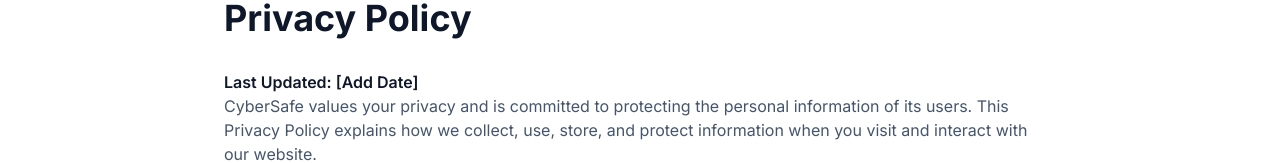
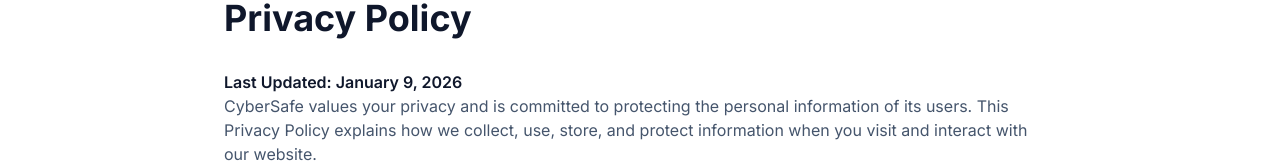
Before and after one commit to harshcodershive/cyber-safe, a React (Vite) app: page /privacy-policy in a window 1280 px wide. Shown: the part 131-294 px from the top of the page. Built offline with nearby package versions, Linux system fonts and the light colour scheme.

Commit message:
update date from policiy

```diff
--- a/src/pages/PrivacyPolicy.jsx
+++ b/src/pages/PrivacyPolicy.jsx
@@ -6,7 +6,7 @@
                 <h1 className="text-4xl font-bold text-slate-900 mb-8">Privacy Policy</h1>
 
                 <div className="prose prose-lg text-slate-600 max-w-none">
-                    <p className="font-semibold text-slate-900">Last Updated: [Add Date]</p>
+                    <p className="font-semibold text-slate-900">Last Updated: January 9, 2026</p>
                     <p>
                         CyberSafe values your privacy and is committed to protecting the personal information of its users. This Privacy Policy explains how we collect, use, store, and protect information when you visit and interact with our website.
                     </p>
--- a/src/pages/TermsOfService.jsx
+++ b/src/pages/TermsOfService.jsx
@@ -6,7 +6,7 @@
                 <h1 className="text-4xl font-bold text-slate-900 mb-8">Terms of Service</h1>
 
                 <div className="prose prose-lg text-slate-600 max-w-none">
-                    <p className="font-semibold text-slate-900">Last Updated: [Add Date]</p>
+                    <p className="font-semibold text-slate-900">Last Updated: January 9, 2026</p>
                     <p>
                         Welcome to CyberSafe. These Terms of Service (“Terms”) govern your access to and use of the CyberSafe website. By accessing or using this website, you agree to comply with and be bound by these Terms. If you do not agree with any part of these Terms, please do not use our website.
                     </p>
```
